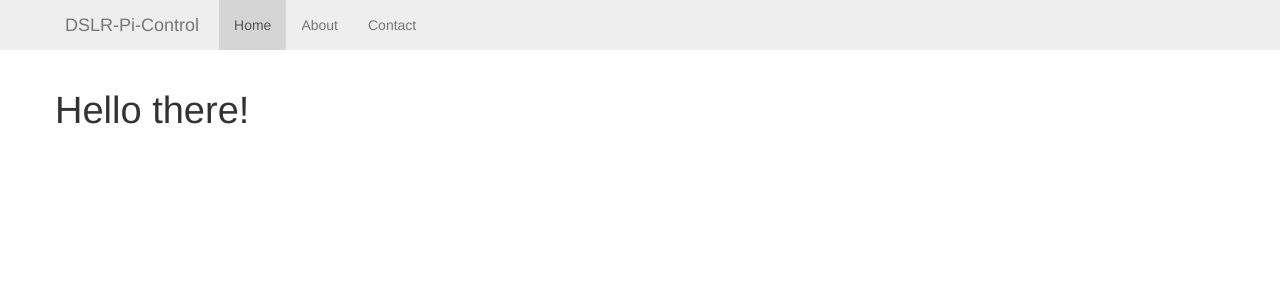
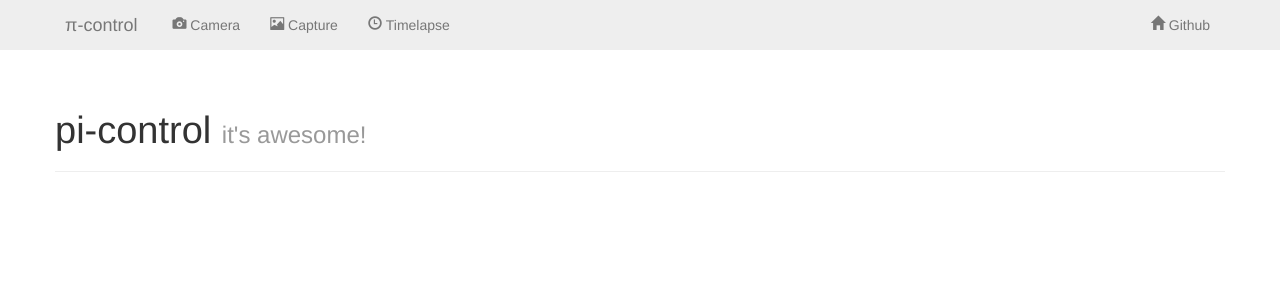
Before and after one commit to daniel-j-h/dslr-pi-control, a Flask app: page / in a window 1280 px wide. Shown: the top 300 px of the page. Run offline with Flask 2, Linux system fonts and the light colour scheme.

Commit message:
icons, alerts

```diff
--- a/dslrpicontrol/templates/baselayout.html
+++ b/dslrpicontrol/templates/baselayout.html
@@ -23,20 +23,38 @@
 					<span class="icon-bar"></span>
 					<span class="icon-bar"></span>
 				</a>
-				<a class="navbar-brand" href="#">DSLR-Pi-Control</a>
+				<a class="navbar-brand" href="{{ url_for('index') }}">&pi;-control</a>
 				<div class="nav-collapse collapse">
 					<ul class="nav navbar-nav">
-						<li class="active"><a href="#">Home</a></li>
-						<li><a href="#about">About</a></li>
-						<li><a href="#contact">Contact</a></li>
+						<li><a href="{{ url_for('camera') }}"><i class="glyphicon glyphicon-camera"></i> Camera</a></li>
+						<li><a href="{{ url_for('capture') }}"><i class="glyphicon glyphicon-picture"></i> Capture</a></li>
+						<li><a href="{{ url_for('timelapse') }}"><i class="glyphicon glyphicon-time"></i> Timelapse</a></li>
+					</ul>
+					<ul class="nav navbar-nav pull-right">
+						<li><a href="https://github.com/daniel-j-h/dslr-pi-control"><i class="glyphicon glyphicon-home"></i> Github</a></li>
 					</ul>
 				</div>
 			</div>
 		</div>
 
 		<div class="container">
+			{% block alert %}
+			{% with messages = get_flashed_messages(with_categories=true) %}
+			{% if messages %}
+			{% for category, message in messages %}
+			<div class="alert alert-{{ category }}">
+				<button type="button" class="close" data-dismiss="alert">&times;</button>
+				<strong>{{ category|capitalize }}:</strong> {{ message }}
+			</div>
+			{% endfor %}
+			{% endif %}
+			{% endwith %}
+			{% endblock alert %}
+
 			{% block body %}
-			<h1>{{ msg }}</h1>
+			<div class="page-header">
+				<h1>{{ heading }} <small>{{ subtext }}</small></h1>
+			</div>
 			{% endblock body %}
 		</div>
 
--- a/dslrpicontrol/views.py
+++ b/dslrpicontrol/views.py
@@ -1,6 +1,6 @@
 # -*- coding: utf-8 -*-
 
-from flask import render_template
+from flask import render_template, flash
 
 from dslrpicontrol import app
 from dslrpicontrol.decorators import templated
@@ -9,7 +9,29 @@ from dslrpicontrol.decorators import templated
 @app.route('/')
 @templated('baselayout.html')
 def index():
-    return dict(msg='Hello there!')
+    return dict(heading='pi-control', subtext='it\'s awesome!')
+
+
+@app.route('/camera')
+@templated('baselayout.html')
+def camera():
+    flash(u'camera alert', 'danger')
+    flash(u'2nd alert')
+    return None
+
+
+@app.route('/capture')
+@templated('baselayout.html')
+def capture():
+    flash(u'capture alert', 'success')
+    return None
+
+
+@app.route('/timelapse')
+@templated('baselayout.html')
+def timelapse():
+    flash(u'timelapse alert', 'info')
+    return None
 
 
 # vim: set tabstop=4 shiftwidth=4 expandtab:
```
